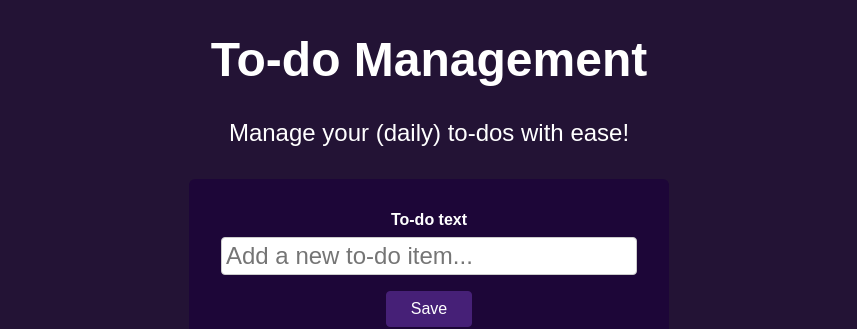
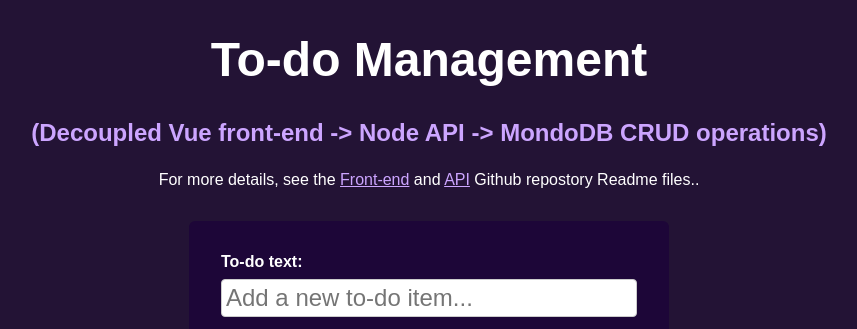
Before and after one commit to bauerindustries/vue-frontend-for-todo-api, a plain HTML site: page index.html in a window 1280 px wide. Shown: the top 329 px of the page, without its empty margins (211-1068 px from the left). Drawn offline with nearby package versions, Linux system fonts and the light colour scheme; no server answers.

Commit message:
Project description/links

```diff
--- a/index.html
+++ b/index.html
@@ -13,12 +13,15 @@
   <body>
     <header>
       <h1>To-do Management</h1>
-      <p>Manage your (daily) to-dos with ease!</p>
+      <div class="project-description">
+        <h2 >(Decoupled Vue front-end -> Node API -> MondoDB CRUD operations)</h2>
+        <sub>For more details, see the <a href="https://github.com/bauerindustries/vue-frontend-for-todo-api">Front-end</a> and   <a href="https://github.com/bauerindustries/todos-rest-api">API</a> Github repostory Readme files.</a>.</sub>
+      </div>
     </header>
     <main id="todos-app">
       <section id="todo-management">
         <form @submit="saveTodo">
-          <label for="text">To-do text</label>
+          <label for="text">To-do text:</label>
           <input
             type="text"
             id="text"
--- a/styles/main.css
+++ b/styles/main.css
@@ -41,12 +41,13 @@ label {
   font-weight: bold;
   display: block;
   margin-bottom: 0.5rem;
+  text-align: left;
 }
 
 input {
   font: inherit;
   font-size: 1.5rem;
-  margin-bottom: 1rem;;
+  margin-bottom: 1rem;
   padding: 0.25rem;
   border-radius: 4px;
   border: 1px solid rgb(204, 204, 204);
@@ -64,6 +65,22 @@ input:focus {
   padding: 2rem;
   border-radius: 6px;
   background-color: rgb(29, 6, 56);
+}
+
+.project-description {
+  width: 95%;
+  max-width: 50rem;
+  margin: auto;
+}
+
+a,
+.project-description h2 {
+  color: rgb(204, 165, 255);
+}
+
+sub {
+  font-size: 1rem;
+  width: 95%;
 }
 
 #todos {
```
